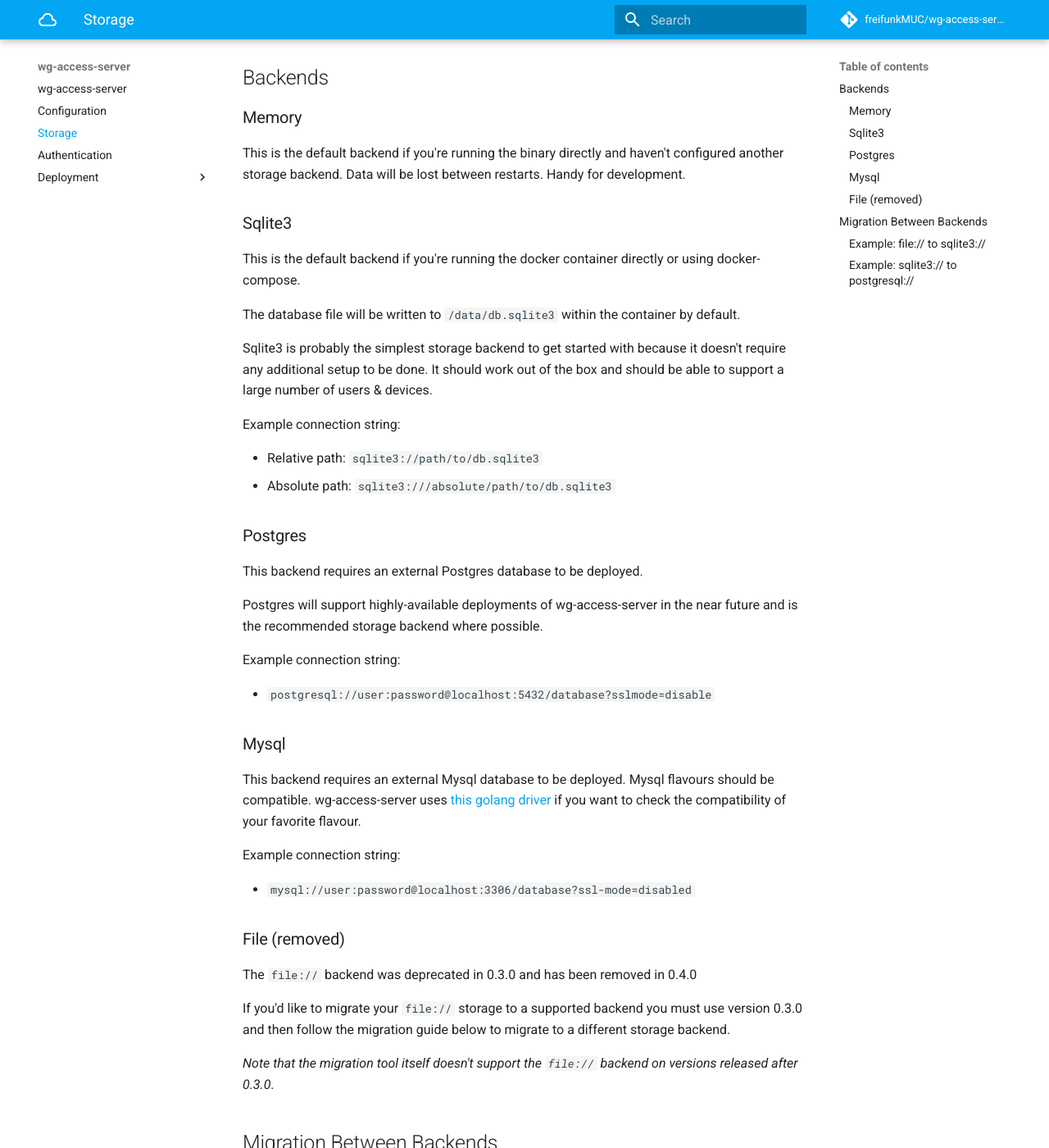
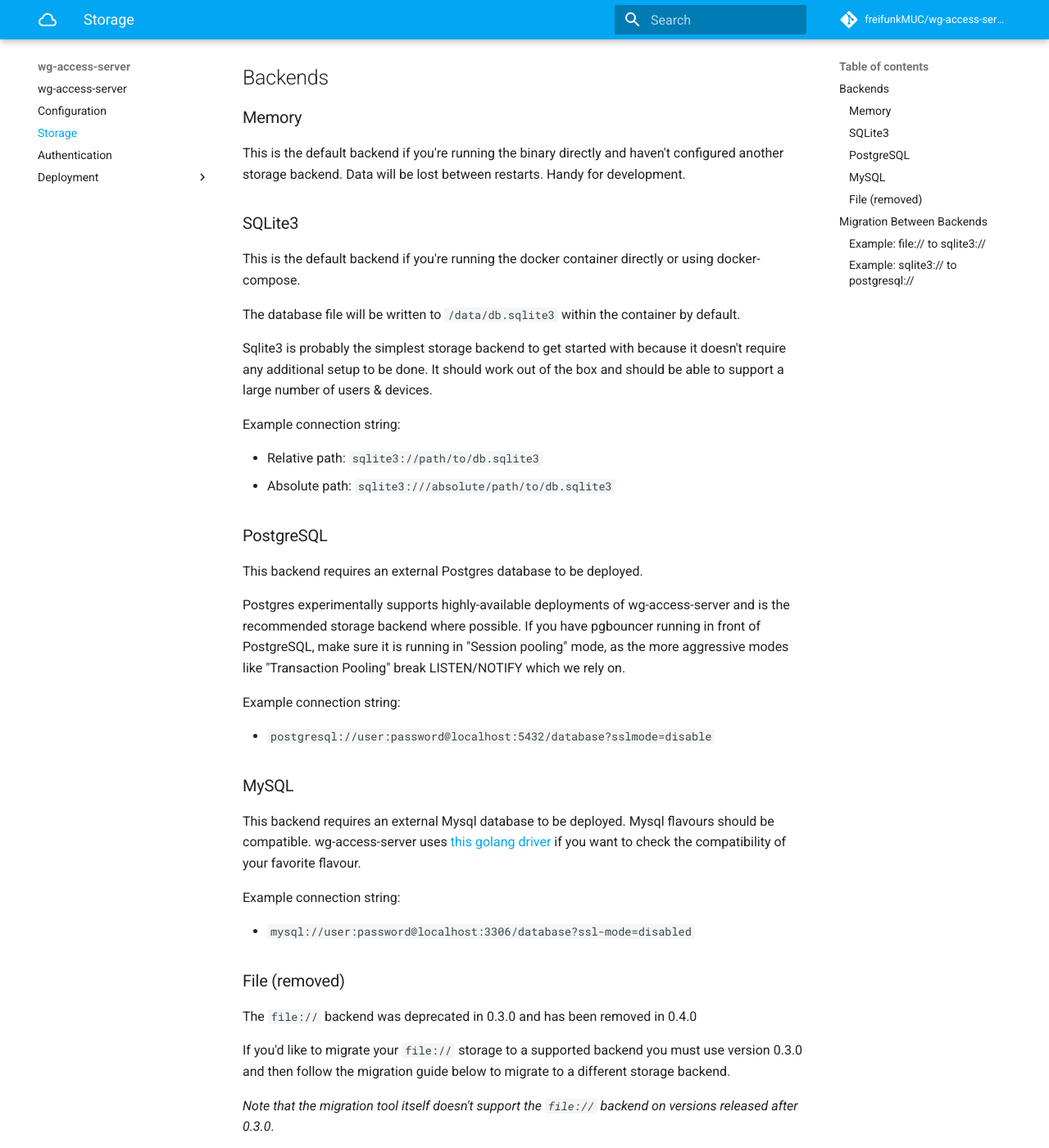
Before and after one commit to Place1/wg-access-server, an MkDocs documentation site: the page built from docs/3-storage.md, in a window 1280 px wide and 1400 px high, scrolled down 428 px. Shown: the whole window at 82% size. Built offline with MkDocs 1.6.1 and Material for MkDocs 9.7.7, drawn with Linux system fonts in a browser that asks for light colours; comment, search, counter and statistics services are not loaded.

Commit message:
Document pgbouncer not working in 'Transaction pooling' mode

```diff
--- a/docs/3-storage.md
+++ b/docs/3-storage.md
@@ -16,7 +16,7 @@
 This is the default backend if you're running the binary directly and haven't configured
 another storage backend. Data will be lost between restarts. Handy for development.
 
-### Sqlite3
+### SQLite3
 
 This is the default backend if you're running the docker container directly or using docker-compose.
 
@@ -31,18 +31,20 @@
 - Relative path: `sqlite3://path/to/db.sqlite3`
 - Absolute path: `sqlite3:///absolute/path/to/db.sqlite3`
 
-### Postgres
+### PostgreSQL
 
 This backend requires an external Postgres database to be deployed.
 
-Postgres will support highly-available deployments of wg-access-server in the near future
+Postgres experimentally supports highly-available deployments of wg-access-server
 and is the recommended storage backend where possible.
+If you have pgbouncer running in front of PostgreSQL, make sure it is running in "Session pooling" mode,
+as the more aggressive modes like "Transaction Pooling" break LISTEN/NOTIFY which we rely on.
 
 Example connection string:
 
 - `postgresql://user:password@localhost:5432/database?sslmode=disable`
 
-### Mysql
+### MySQL
 
 This backend requires an external Mysql database to be deployed. Mysql flavours should be compatible.
 wg-access-server uses [this golang driver](github.com/go-sql-driver/mysql) if you want to check the
```
